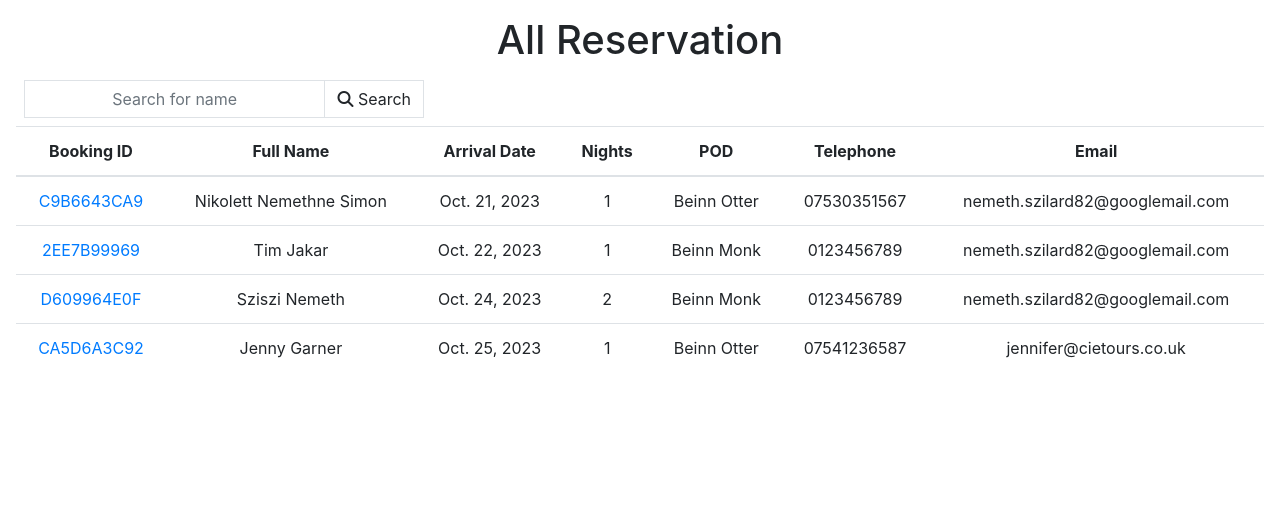
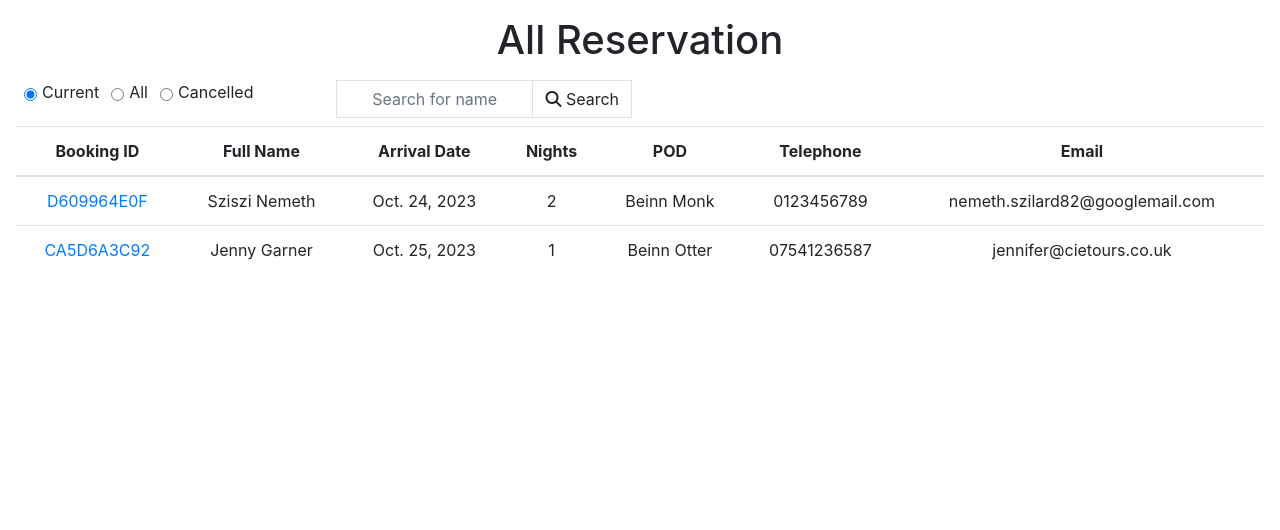
Before and after one commit to syler11/orchy_outdoors, a Django app: page /all_reservations/ in a window 1280 px wide. Shown: the part 125-655 px from the top of the page. Run offline with Django 3.2, Linux system fonts and the light colour scheme; data comes from the database, SQL or seed files in the repository; both versions use the stored data as it was after the commit; some libraries are stand-ins or nearby versions.

Commit message:
added reservation switch js and view

```diff
--- /dev/null
+++ b/home/static/home/js/reservationswitch.js
@@ -0,0 +1,23 @@
+const currentList = document.getElementById("currentList");
+const allList = document.getElementById("allList");
+const cancelledList = document.getElementById("cancelledList");
+const currentListSelect = document.getElementById("currentListSelect");
+const allListSelect = document.getElementById("allListSelect");
+const cancelledListSelect = document.getElementById("cancelledListSelect");
+
+
+function reservationSelect() {
+    if (currentListSelect.checked) {
+        allList.classList.add("d-none");
+        cancelledList.classList.add("d-none");
+        currentList.classList.remove("d-none");
+    } else if (allListSelect.checked) {
+        allList.classList.remove("d-none");
+        cancelledList.classList.add("d-none");
+        currentList.classList.add("d-none");
+    } else {
+        allList.classList.add("d-none");
+        currentList.classList.add("d-none");
+        cancelledList.classList.remove("d-none");
+    }
+}
--- a/home/templates/home/all_reservations.html
+++ b/home/templates/home/all_reservations.html
@@ -8,15 +8,29 @@
 {% block content %}
 <div class="page-container text-center m-3">
   <h1>All Reservation</h1>
-        <div class="col-12 col-md-6 col-lg-4 my-auto p-2">
+  <div class="row no-gutters">
+  <div class="col-12 col-md-6 col-lg-3 p-2">
+    <div class="form-check form-check-inline float-left">
+      <input class="form-check-input mt-2" type="radio" name="listSelect" id="currentListSelect" onchange="reservationSelect()" value="current" checked>
+      <label class="form-check-label" for="currentListSelect">Current</label>
+    </div>
+    <div class="form-check form-check-inline float-left">
+      <input class="form-check-input mt-2" type="radio" name="listSelect" id="allListSelect" onchange="reservationSelect()" value="all">
+      <label class="form-check-label" for="allListSelect">All</label>
+    </div>
+    <div class="form-check form-check-inline float-left">
+      <input class="form-check-input mt-2" type="radio" name="listSelect" id="cancelledListSelect" onchange="reservationSelect()" value="cancelled">
+      <label class="form-check-label" for="cancelledListSelect">Cancelled</label>
+    </div>
+  </div>
+  <div class="col-12 col-md-6 col-lg-3 my-auto p-2">
     <form method="GET" action="">
       <div class="input-group">
         <label for="search" hidden>Search</label>
         <input class="form-control border border-black rounded-0" type="text" id="q" name="q"
           placeholder="Search for name">
         <div class="input-group-append">
-                      <button class="form-control btn btn-black border border-black rounded-0" type="submit"
-                        aria-label="search">
+          <button class="form-control btn btn-black border border-black rounded-0" type="submit" aria-label="search">
             <span class="icon">
               <i class="fas fa-search"></i>
             </span>
@@ -28,7 +42,37 @@
       </div>
     </form>
   </div>
-        <div id="" class="">
+  <div id="currentList" class="col-12">
+    <div class="table-responsive">
+      <table class="table">
+        <thead>
+          <tr>
+            <th class="emp_id" scope="col">Booking ID</th>
+            <th class="name" scope="col">Full Name</th>
+            <th class="arrival_date" scope="col">Arrival Date</th>
+            <th class="nights" scope="col">Nights</th>
+            <th class="pod_name" scope="col">POD</th>
+            <th class="telephone" scope="col">Telephone</th>
+            <th class="email" scope="col">Email</th>
+          </tr>
+        </thead>
+        <tbody>
+          <tr>
+            {% for res in current_reservations %}
+            <td class="emp_id"><a href="{% url 'reservation_details' res.booking_id %}">{{ res.booking_id }}</a></td>
+            <td class="full_name">{{ res.fname }} {{ res.lname }}</td>
+            <td class="arrival_date" scope="col">{{ res.arrival_date }}</td>
+            <td class="nights" scope="col">{{ res.nights }}</td>
+            <td class="pod_name" scope="col">{{ res.pod_name }}</td>
+            <td class="telephone">{{ res.phone_number }}</td>
+            <td class="email">{{ res.email }}</td>
+          </tr>
+          {% endfor %}
+        </tbody>
+      </table>
+    </div>
+  </div>
+  <div id="allList" class="col-12 d-none">
     <div class="table-responsive">
       <table class="table">
         <thead>
@@ -58,7 +102,43 @@
       </table>
     </div>
   </div>
+  <div id="cancelledList" class="col-12 d-none">
+    <div class="table-responsive">
+      <table class="table">
+        <thead>
+          <tr>
+            <th class="emp_id" scope="col">Booking ID</th>
+            <th class="name" scope="col">Full Name</th>
+            <th class="arrival_date" scope="col">Arrival Date</th>
+            <th class="nights" scope="col">Nights</th>
+            <th class="pod_name" scope="col">POD</th>
+            <th class="telephone" scope="col">Telephone</th>
+            <th class="email" scope="col">Email</th>
+          </tr>
+        </thead>
+        <tbody>
+          <tr>
+            {% for res in cancelled_reservations %}
+            <td class="emp_id"><a href="{% url 'reservation_details' res.booking_id %}">{{ res.booking_id }}</a></td>
+            <td class="full_name">{{ res.fname }} {{ res.lname }}</td>
+            <td class="arrival_date" scope="col">{{ res.arrival_date }}</td>
+            <td class="nights" scope="col">{{ res.nights }}</td>
+            <td class="pod_name" scope="col">{{ res.pod_name }}</td>
+            <td class="telephone">{{ res.phone_number }}</td>
+            <td class="email">{{ res.email }}</td>
+          </tr>
+          {% endfor %}
+        </tbody>
+      </table>
+    </div>
+  </div>
+</div>
 
 </div>
 
 {% endblock %}
+
+{% block postloadjs %}
+{{ block.super }}
+<script type="text/javascript" src="{% static 'home/js/reservationswitch.js' %}"></script>
+{% endblock %}
--- a/home/views.py
+++ b/home/views.py
@@ -434,13 +434,26 @@ def reservation_details(request, booking_id):
 def all_reservations(request):
     """ A view to return the edit booking page """
 
-    reservationsA = BookingPodA.objects.all()
-    reservationsB = BookingPodB.objects.all()
-    all_reservations = sorted(chain(reservationsA, reservationsB), key=lambda data: data.arrival_date)
+    nowDate = date.today()
+    today = nowDate.strftime("%Y-%m-%d")
+
+    reservationsCurrentA = BookingPodA.objects.filter(arrival_date__gte=today).filter(status="Booked")
+    reservationsCurrentB = BookingPodB.objects.filter(arrival_date__gte=today).filter(status="Booked")
+    current_reservations = sorted(chain(reservationsCurrentA, reservationsCurrentB), key=lambda data: data.arrival_date)
+
+    reservationsAllA = BookingPodA.objects.all()
+    reservationsAllB = BookingPodB.objects.all()
+    all_reservations = sorted(chain(reservationsAllA, reservationsAllB), key=lambda data: data.arrival_date)
+
+    reservationsCancelA = BookingPodA.objects.filter(status="Cancel")
+    reservationsCancelB = BookingPodB.objects.filter(status="Cancel")
+    cancelled_reservations = sorted(chain(reservationsCancelA, reservationsCancelB), key=lambda data: data.arrival_date)
 
 
     context = {
+        'current_reservations': current_reservations,
         'all_reservations': all_reservations,
+        'cancelled_reservations': cancelled_reservations,
         }
 
     return render(request, 'home/all_reservations.html', context)
```
Also changed, not shown: db.sqlite3. Lines whose indentation alone changed are shown as unchanged.
